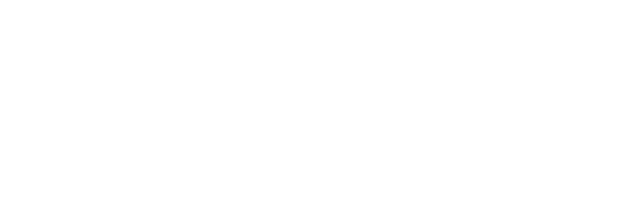
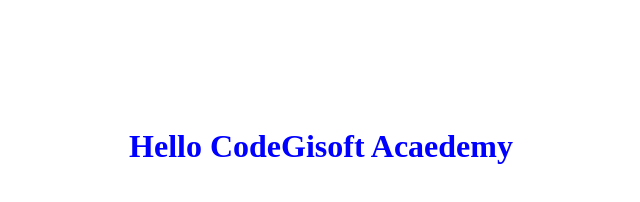
Before and after one commit to NGUITCHOU/Hello_Codegisoft, a website: page index.html in a window 1280 px wide. Shown: the whole page, without its empty margins (319-959 px from the left). Drawn offline with Linux system fonts and the light colour scheme.

Commit message:
add all modified files to styling

```diff
--- a/index.html
+++ b/index.html
@@ -0,0 +1,12 @@
+<!DOCTYPE html>
+<html lang="en">
+<head>
+    <meta charset="UTF-8">
+    <meta name="viewport" content="width=device-width, initial-scale=1.0">
+    <title>Hello_CodeGisoft</title>
+    <link rel="stylesheet" href="style.css">
+</head>
+<body>
+    <h1>Hello CodeGisoft Acaedemy</h1>
+</body>
+</html>
--- a/style.css
+++ b/style.css
@@ -5,5 +5,5 @@
 h1{
     color: blue;
     text-align: center;
-    margin-top: 20%;
+    margin-top: 10%;
 }
```
Also changed, not shown: test.md (+1 -0 lines), README.md, 1 other file.
